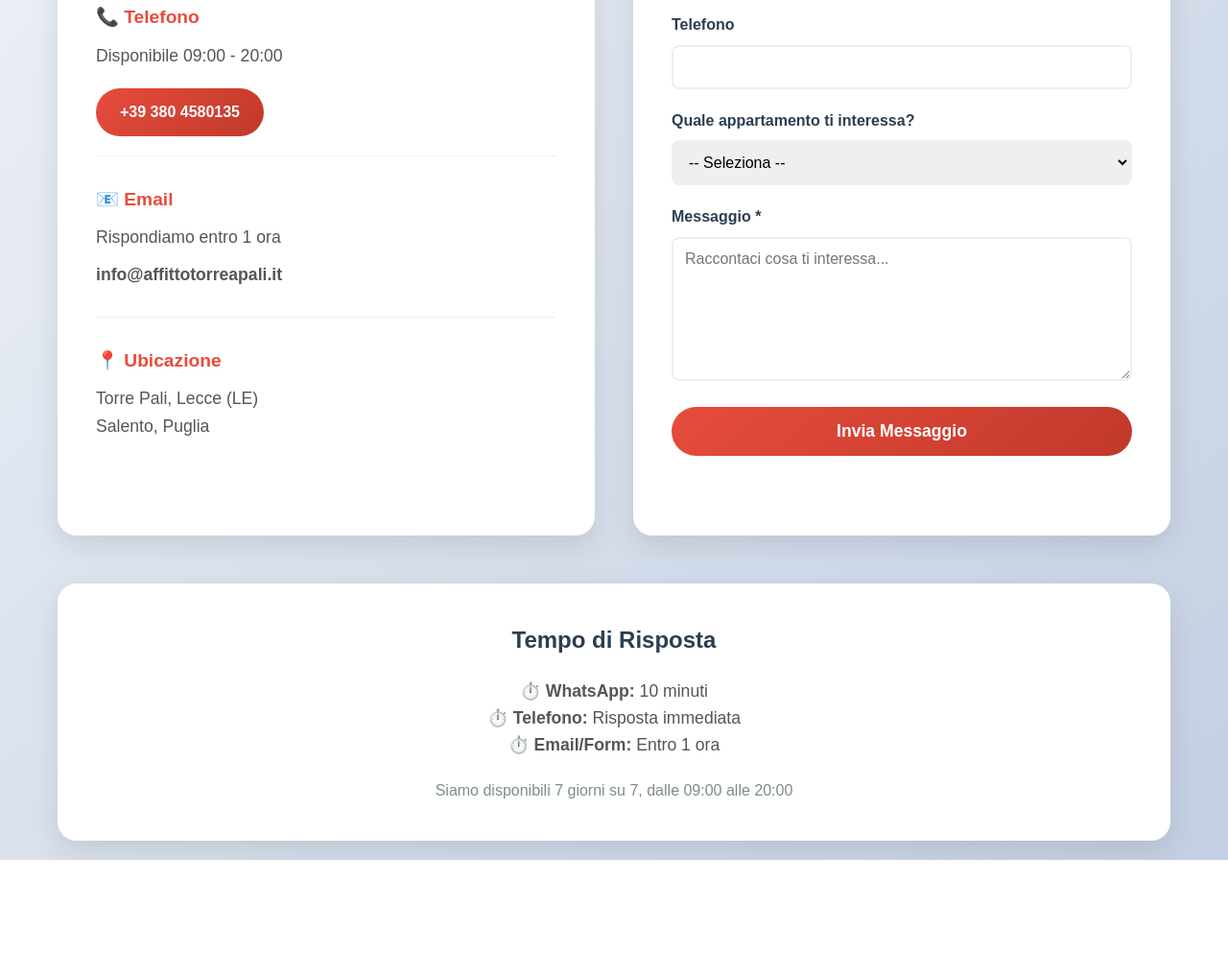
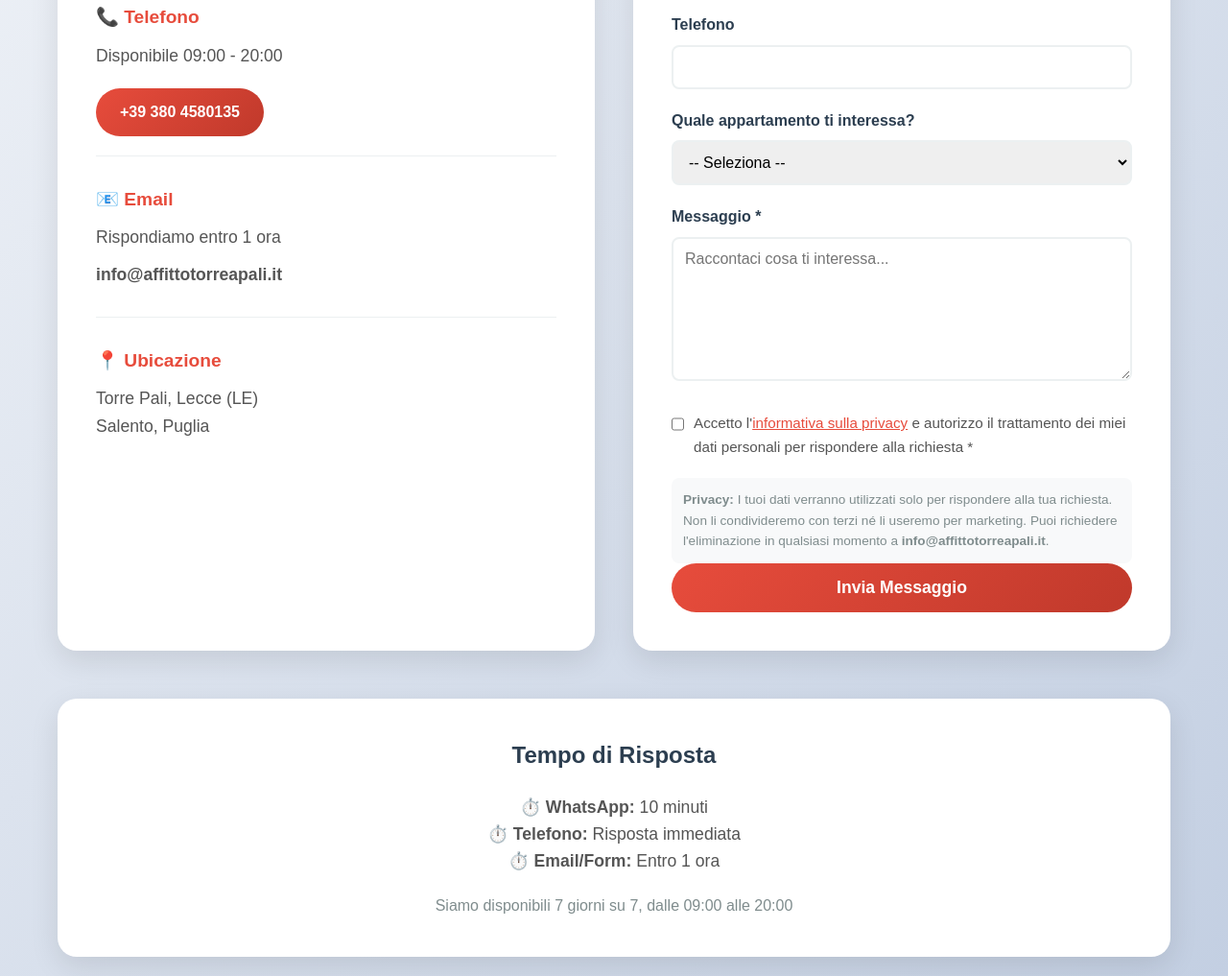
Before and after one commit to umbertocc/casevacanze, a plain HTML site: page docs/contatti.html in a window 1280 px wide. Shown: the part 620-1637 px from the top of the page at 96% size. Before the commit the page ends 1516 px from the top, so only its background shows below. Drawn offline with Linux system fonts and the light colour scheme.

Commit message:
Add GDPR privacy checkbox and policy notice to contact form

```diff
--- a/docs/contatti.html
+++ b/docs/contatti.html
@@ -114,6 +114,19 @@ header h1 { font-size: 2.5em; margin-bottom: 15px; }
 <textarea id="messaggio" name="messaggio" required placeholder="Raccontaci cosa ti interessa..."></textarea>
 </div>
 
+<div class="form-group" style="margin-top: 25px;">
+<label style="display: flex; align-items: flex-start; font-weight: normal; cursor: pointer;">
+<input type="checkbox" id="privacy" name="privacy" required style="margin-right: 10px; margin-top: 4px; width: 18px; height: 18px;">
+<span style="font-size: 0.95em; color: #555;">
+Accetto l'<a href="#privacy-policy" style="color: #e74c3c; text-decoration: underline;">informativa sulla privacy</a> e autorizzo il trattamento dei miei dati personali per rispondere alla richiesta *
+</span>
+</label>
+</div>
+
+<div style="font-size: 0.85em; color: #7f8c8d; margin-top: 15px; padding: 12px; background: #f8f9fa; border-radius: 8px;">
+<strong>Privacy:</strong> I tuoi dati verranno utilizzati solo per rispondere alla tua richiesta. Non li condivideremo con terzi né li useremo per marketing. Puoi richiedere l'eliminazione in qualsiasi momento a <strong>info@affittotorreapali.it</strong>.
+</div>
+
 <button type="submit" class="form-btn">Invia Messaggio</button>
 </form>
 </div>
@@ -147,6 +160,11 @@ document.addEventListener('DOMContentLoaded', function(){
   form.addEventListener('submit', async (e) => {
     e.preventDefault();
     const data = new FormData(form);
+    // Add reply-to so Formspree can send an autoresponse to the user
+    const userEmail = (form.elements['email'] && form.elements['email'].value) || '';
+    if (userEmail) data.append('_replyto', userEmail);
+    // Optional: set a subject for the notification/autoresponse
+    data.append('_subject', 'Conferma: abbiamo ricevuto la tua richiesta - Affitti Torre Pali');
     try {
       const resp = await fetch(form.action, {
         method: 'POST',
```
